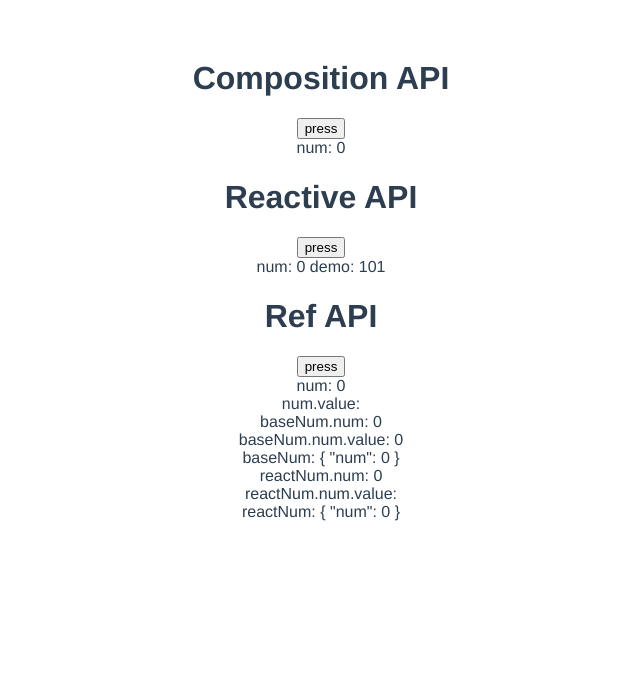
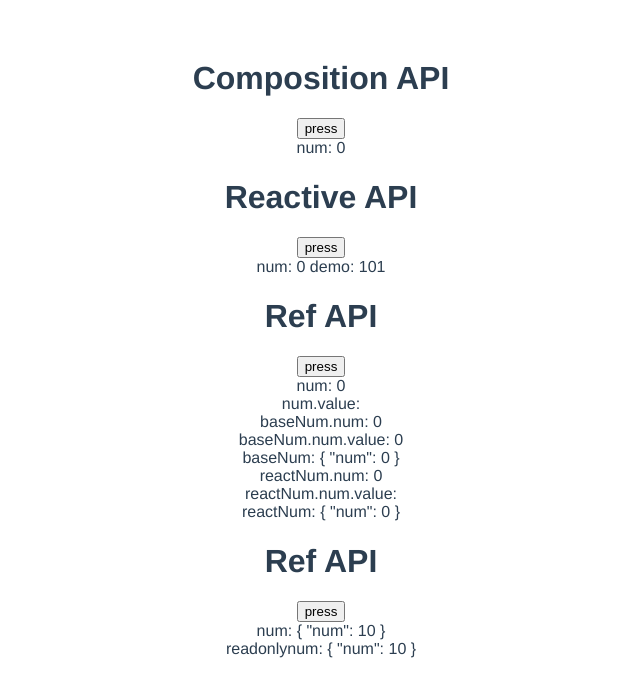
Before and after one commit to wynn-w/vue3-demo, a Vue app: page / in a window 1280 px wide. Shown: the top 696 px of the page, without its empty margins (319-959 px from the left). Built offline with nearby package versions, Linux system fonts and the light colour scheme.

Commit message:
feat: readonly 使用

```diff
--- a/src/App.vue
+++ b/src/App.vue
@@ -2,18 +2,21 @@
   <composition-Api msg="demo!"/>
   <reactive-Api msg="demo reactive"/>
   <ref-Api msg="demo ref"/>
+  <readonly-Api msg="readonlu ref"/>
 </template>
 
 <script>
 import compositionApi from './view/compositionApi'
 import reactiveApi from './view/reactiveApi'
 import refApi from './view/refApi'
+import readonlyApi from './view/readonlyApi'
 export default {
   name: 'App',
   components: {
     compositionApi,
     reactiveApi,
-    refApi
+    refApi,
+    readonlyApi
   }
 
 }
--- /dev/null
+++ b/src/view/readonlyApi/index.vue
@@ -0,0 +1,62 @@
+<template>
+  <div class="hello">
+    <h1>Ref API</h1>
+    <button @click="add">press</button>
+    <div>
+      <!-- 在 template 中自动结构 num.value 并将值赋值给 num -->
+      <div>num: {{num}}</div>
+      <div>readonlynum: {{readonlyNum}}</div>
+
+    </div>
+  </div>
+</template>
+
+<script>
+import { readonly } from 'vue' // volar 里面居然没有自动导入。。
+export default {
+  name: 'ReadonlyApi',
+  props: {
+    msg: String
+  },
+  setup() {
+    const num = {
+      num: 10
+    }
+    const readonlyNum = readonly(num)
+    const add = () => {
+      console.log(++readonlyNum.num);
+      console.log(readonlyNum.num);
+      return ;
+    }
+    // 通过 dist 目录下的代码可以知道这个也是 proxy 代理通过拦截实现的。不是通过 object.freeze 冻结的
+    return {
+      num,
+      readonlyNum,
+      add
+    }
+  },
+  // setup(props, content) {
+    // console.log(props) // Proxy
+    // console.log(content) // attrs, emit, expose, slots
+  // }
+
+}
+</script>
+
+<!-- Add "scoped" attribute to limit CSS to this component only -->
+<style scoped>
+h3 {
+  margin: 40px 0 0;
+}
+ul {
+  list-style-type: none;
+  padding: 0;
+}
+li {
+  display: inline-block;
+  margin: 0 10px;
+}
+a {
+  color: #42b983;
+}
+</style>
```
